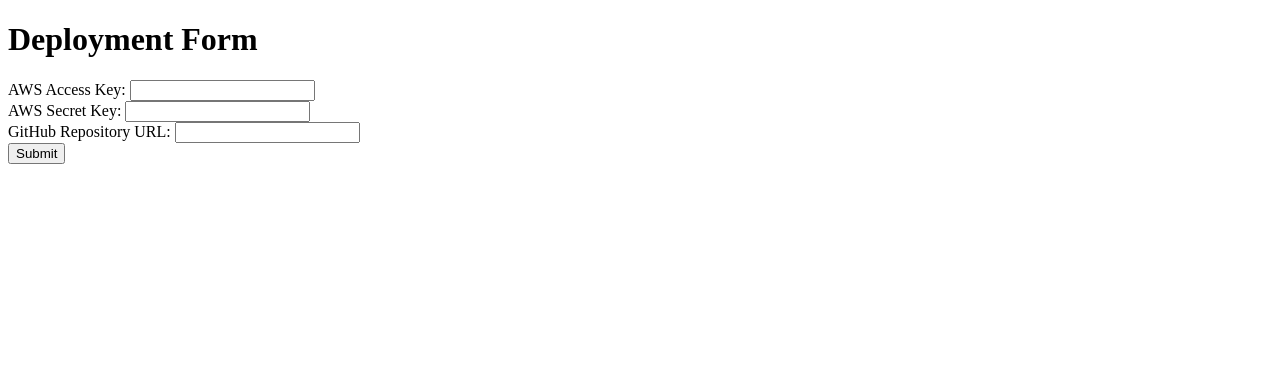
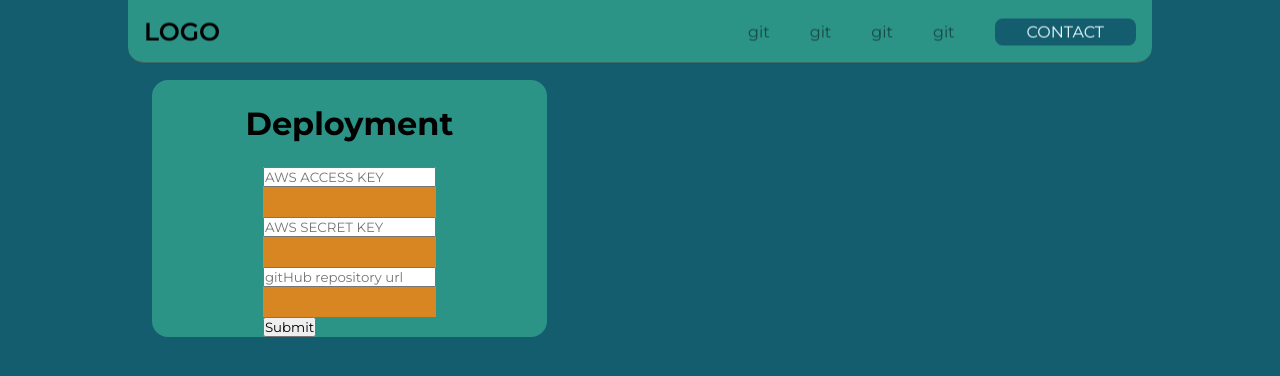
Before and after one commit to rohan-zero/mok, a plain HTML site: page index.html in a window 1280 px wide. Drawn offline with Linux system fonts and the light colour scheme.

Commit message:
navbar done

```diff
--- a/index.html
+++ b/index.html
@@ -4,18 +4,73 @@
 <head>
     <meta charset="UTF-8">
     <meta name="viewport" content="width=device-width, initial-scale=1.0">
+    <link rel="stylesheet"  href="style.css">
+    <link rel="preconnect" href="https://fonts.googleapis.com">
+    <link rel="preconnect" href="https://fonts.gstatic.com" crossorigin>
+    <link href="https://fonts.googleapis.com/css2?family=Montserrat:wght@100..900&display=swap" rel="stylesheet"></head>
+
     <title>Deployment Form</title>
 </head>
 <body>
-    <h1>Deployment Form</h1>
-    <form action="/" method="post">
-        <label for="access_key">AWS Access Key:</label>
-        <input type="text" id="access_key" name="access_key" required><br>
-        <label for="secret_key">AWS Secret Key:</label>
-        <input type="text" id="secret_key" name="secret_key" required><br>
-        <label for="github_repo_url">GitHub Repository URL:</label>
-        <input type="text" id="github_repo_url" name="github_repo_url" required><br>
-        <input type="submit" value="Submit">
-    </form>
+    <header class="header">
+        <div class="header_content">
+            <a href="#" class="logo">logo</a>
+            <nav class="nav">
+                <ul class="nav_list" >
+                    <li class="nav_item">
+                        <a href="https://github.com/rohan-zero/mok" class="nav_link">git</a>
+                    </li>
+                    <li class="nav_item">
+                        <a href="#" class="nav_link">git</a>
+                    </li>
+                    <li class="nav_item">
+                        <a href="#" class="nav_link">git</a>
+                    </li>
+                    <li class="nav_item">
+                        <a href="#" class="nav_link">git</a>
+                    </li>
+                    <li class="nav_item">
+                        <a href="#" class="btn">contact</a>
+                    </li>
+                </ul>
+            </nav>
+        </div>
+    </header>
+
+    <div class="main">
+
+            <div class="dep-form">
+                <h1>Deployment</h1>
+                <form action="/" method="post">
+                    <div class="input-box">
+                        <input type="text" id="access_key" name="access_key" placeholder="AWS ACCESS KEY" required><br>
+                    </div>
+
+
+                    <div class="input-box">
+                        <input type="text" id="secret_key" name="secret_key" placeholder="AWS SECRET KEY" required><br>
+                    </div>
+
+                    <div class="input-box">
+                        <input type="text" id="github_repo_url" name="github_repo_url" placeholder="gitHub repository url" required><br>
+                    </div>
+
+                    <input type="submit" value="Submit">
+                </form>
+            </div>
+
+
+            <!-- <div class="vid">
+                <iframe width="560" height="315" src="https://www.youtube.com/embed/CmxnAqQAJvk?si=3DncSbswzznX6bia" title="YouTube video player" frameborder="0"  allowfullscreen></iframe>
+            </div> -->
+
+
+            <div class="description">
+
+            </div>
+
+
+    </div>
+
 </body>
 </html>
--- /dev/null
+++ b/style.css
@@ -0,0 +1,121 @@
+*{
+    font-family: "Montserrat", sans-serif;
+    margin: 0;
+    padding: 0;
+    color: #000000;
+    box-sizing: border-box;
+
+}
+
+ul{
+      list-style-type: none;
+
+}
+
+a{
+    color: inherit;
+    text-decoration: none;
+}
+
+.header {
+    background-color: rgba(69, 201, 159, 0.5);
+    border-bottom: 1px solid #474646;
+    border-radius: 1rem;
+    position: fixed;
+    left: 50%;
+    transform: translate(-50%, -50%);
+    width: 80%;
+    backdrop-filter: blur(6px);
+    z-index: 1000;
+    top: 0;
+    padding-top: 4rem;
+}
+
+.header_content{
+    display: flex;
+    align-items: center;
+    justify-content: space-between;
+    padding: 1rem;
+
+}
+
+.nav_list{
+    display: flex;
+    column-gap: 40px;
+
+}
+
+.nav_link{
+    opacity: 0.5;
+    transition: all .4s;
+
+}
+
+.logo{
+    font-size: 25px;
+    font-weight: 600;
+    text-transform: uppercase;
+
+}
+
+.btn{
+    background-color: #145d6f;
+    padding: .25rem 2rem;
+    border-radius: .5rem;
+    color: azure;
+    transition: all .4s;
+
+    text-transform: uppercase;
+}
+
+.btn:hover{
+    background-color: #062d36;
+}
+
+
+
+
+
+.nav_link:hover{
+    opacity: 1;
+}
+
+.main{
+    margin-top: 80px;
+    padding-left: 9.5rem ;
+    display: flex;
+
+}
+
+
+
+
+
+
+body{
+    background-color: #145d6f;
+
+}
+
+
+
+h1{
+    padding: 1.5rem;
+}
+
+.dep-form{
+    background-color: rgba(69, 201, 159,0.5);
+    width: 35%;
+    border-radius: 1rem;
+
+    display: flex;
+    align-items: center;
+    flex-direction: column;
+}
+
+
+.dep-form  .input-box{
+    width: 100%;
+    height: 50px;
+    background-color: rgb(216, 134, 33);
+}
```
